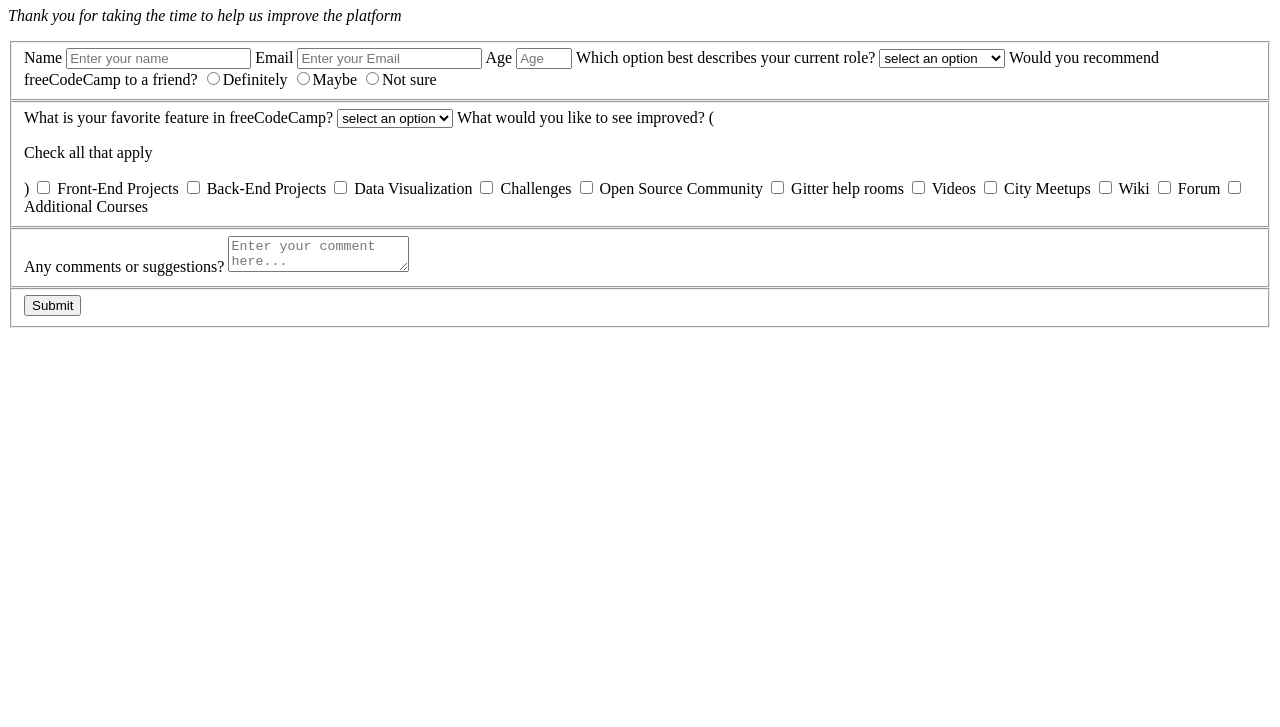
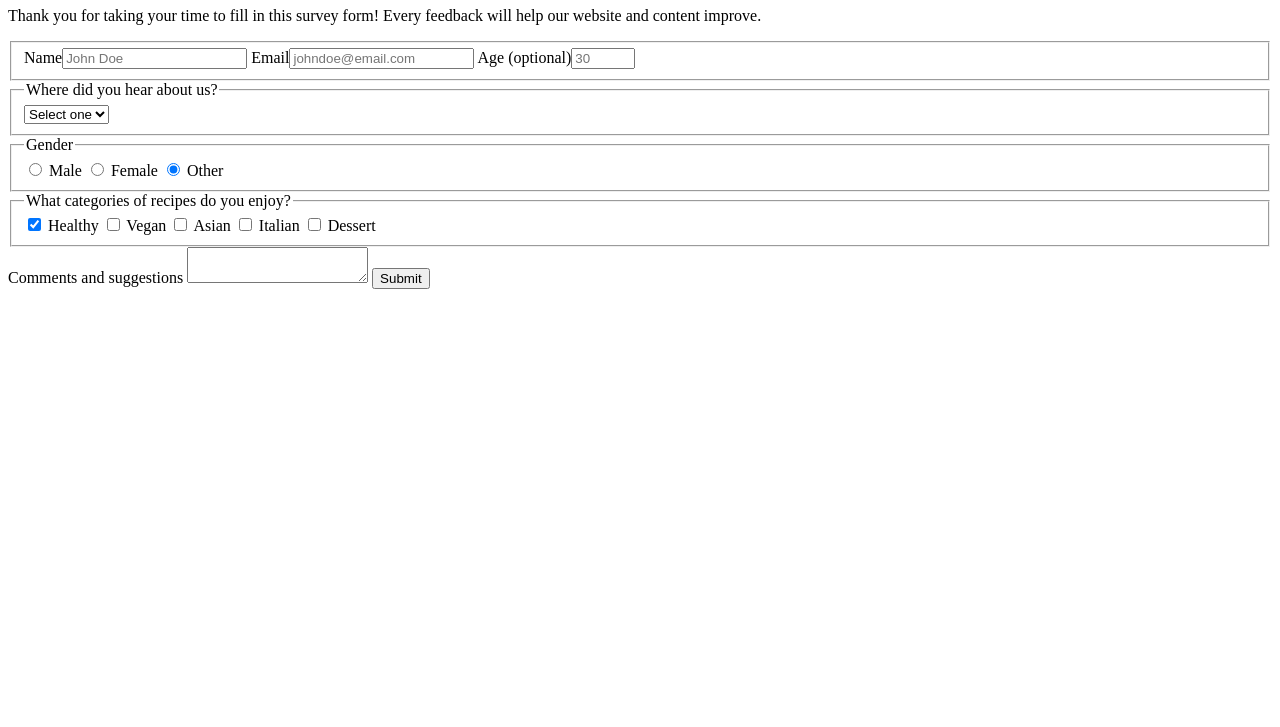
Before and after one commit to jennietjia/freecodecamp-projects, a plain HTML site: page Responsive-Web-Design-Projects/Build a Survey Form/index.html in a window 1280 px wide. Shown: the part 73-800 px from the top of the page. Drawn offline with Linux system fonts and the light colour scheme.

Commit message:
Update index.html

```diff
--- a/Responsive-Web-Design-Projects/Build a Survey Form/index.html
+++ b/Responsive-Web-Design-Projects/Build a Survey Form/index.html
@@ -1,71 +1,51 @@
 <!DOCTYPE html>
-<html>
-
+<html lang="en">
   <head>
-  <title>Survey Form</title>
-  <meta charset="utf-8"/>
+    <title>Cooking with Lola Survey Form</title>
+    <meta charset="utf-8" />
     <meta name="viewport" content="width=device-width, initial-scale=1.0" />
-  <link rel="stylesheet" href="styles.css"
+    <link rel="stylesheet" href="styles.css" />
   </head>
 
   <body>
-  <h1 id="title">freeCodeCamp Survey Form</h1>
-  <p id="description"><em>Thank you for taking the time to help us improve the platform</em></p>
+    <h1 id="title">Cooking with Lola Survey Form</h1>
+    <p id="description">Thank you for taking your time to fill in this survey form! Every feedback will help our website and content improve.</p>
     <form id="survey-form">
-
       <fieldset>
-    <label for="name" id="name-label">Name <input type="text" id="name" placeholder="Enter your name" required /></label>
-    <label for="email" id="email-label">Email <input type="email" id="email" placeholder="Enter your Email" required /></label>
-    <label for="number" id="number-label">Age <input type="number" id="number" min="10" max="99" placeholder="Age" /></label>
-    <label>Which option best describes your current role?
-      <select id="dropdown">
-        <option>select an option</option>
-        <option>Student</option>
-        <option>Full Time Job</option>
-        <option>Full Time Learner</option>
-        <option>Prefer not to say</option>
-        <option>Other</option>
-      </select>
-    </label>
-    <label>Would you recommend freeCodeCamp to a friend?
-      <label><input type="radio" name="radio" value="definitely">Definitely</label>
-      <label><input type="radio" name="radio" value="maybe">Maybe</label>
-      <label><input type="radio" name="radio" value="not-sure">Not sure</label>
+        <label for="name" id="name-label">Name<input type="text" id="name" name="name" required placeholder="John Doe" /></label>
+        <label for="email" id="email-label">Email<input type="email" id="email" name="email" pattern="[a-z0-9._%+\-]+@[a-z0-9.\-]+\.[a-z]{2,}$" required placeholder="johndoe@email.com" /></label>
+        <label for="age" id="number-label">Age (optional)<input type="number" id="number" name="age" min="13" max="120" pattern="[0-9]{8,}" placeholder="30" />
         </label>
       </fieldset>
-
       <fieldset>
-    <label>What is your favorite feature in freeCodeCamp?
-      <select id="dropdown">
-        <option>select an option</option>
-        <option>Challenges</option>
-        <option>Projects</option>
-        <option>Community</option>
-        <option>Open Source</option>
+        <legend>Where did you hear about us?</legend>
+        <select id="dropdown" name="market">
+          <option value="">Select one</option>
+          <option value="nstagram">Instagram</option>
+          <option value="youTube">YouTube</option>
+          <option value="facebook">Facebook</option>
+          <option value="google">Google</option>
+          <option value="tiktok">TikTok</option>
+          <option value="x">X</option>
+          <option value="other">Other</option>
         </select>
-    </label>
-    <label>What would you like to see improved? (<p class="check">Check all that apply</p>)</label>
-      <label><input type="checkbox" value="front-end-projects"> Front-End Projects</label>
-      <label><input type="checkbox" value="back-end-projects"> Back-End Projects</label>
-      <label><input type="checkbox" value="data-visualization"> Data Visualization</label>
-      <label><input type="checkbox" value="challenges"> Challenges</label>
-      <label><input type="checkbox" value="open-source-community"> Open Source Community</label>
-      <label><input type="checkbox" value="gitter-help-rooms"> Gitter help rooms</label>
-      <label><input type="checkbox" value="videos"> Videos</label>
-      <label><input type="checkbox" value="city-meetups"> City Meetups</label>
-      <label><input type="checkbox" value="wiki"> Wiki</label>
-      <label><input type="checkbox" value="forum"> Forum</label>
-      <label><input type="checkbox" value="additional courses"> Additional Courses</label>
       </fieldset>
-
       <fieldset>
-    <label>Any comments or suggestions? <textarea placeholder="Enter your comment here..."></textarea>
+        <legend>Gender</legend>
+        <label for="male"><input type="radio" id="male" name="gender" value="male" checked /> Male</label>
+        <label for="female"><input type="radio" id="female" name="gender" value="female" checked /> Female</label>
+        <label for="Other"><input type="radio" id="other" name="gender" value="male" checked /> Other</label>
         </fieldset>
-
         <fieldset>
-    <input type="submit" id="submit" class="submit" />
+          <legend>What categories of recipes do you enjoy?</legend>
+          <label for="healthy"><input type="checkbox" id="healthy" name="healthy" value="healthy" checked /> Healthy</label>
+          <label for="vegan"><input type="checkbox" id="vegan" name="vegan" value="vegan" /> Vegan</label>
+          <label for="asian"><input type="checkbox" id="asian" name="asian" value="asian" /> Asian</label>
+          <label for="italian"><input type="checkbox" id="italian" name="italian" value="italian" /> Italian</label>
+          <label for="dessert"><input type="checkbox" id="dessert" name="dessert" value="dessert"> Dessert</label>
         </fieldset>
+        <label for="comments">Comments and suggestions <textarea id="comments" name="comments"></textarea></label>
+        <input type="submit" id="submit" />
     </form>
   </body>
-
 </html>
```
Lines whose indentation alone changed are shown as unchanged.
